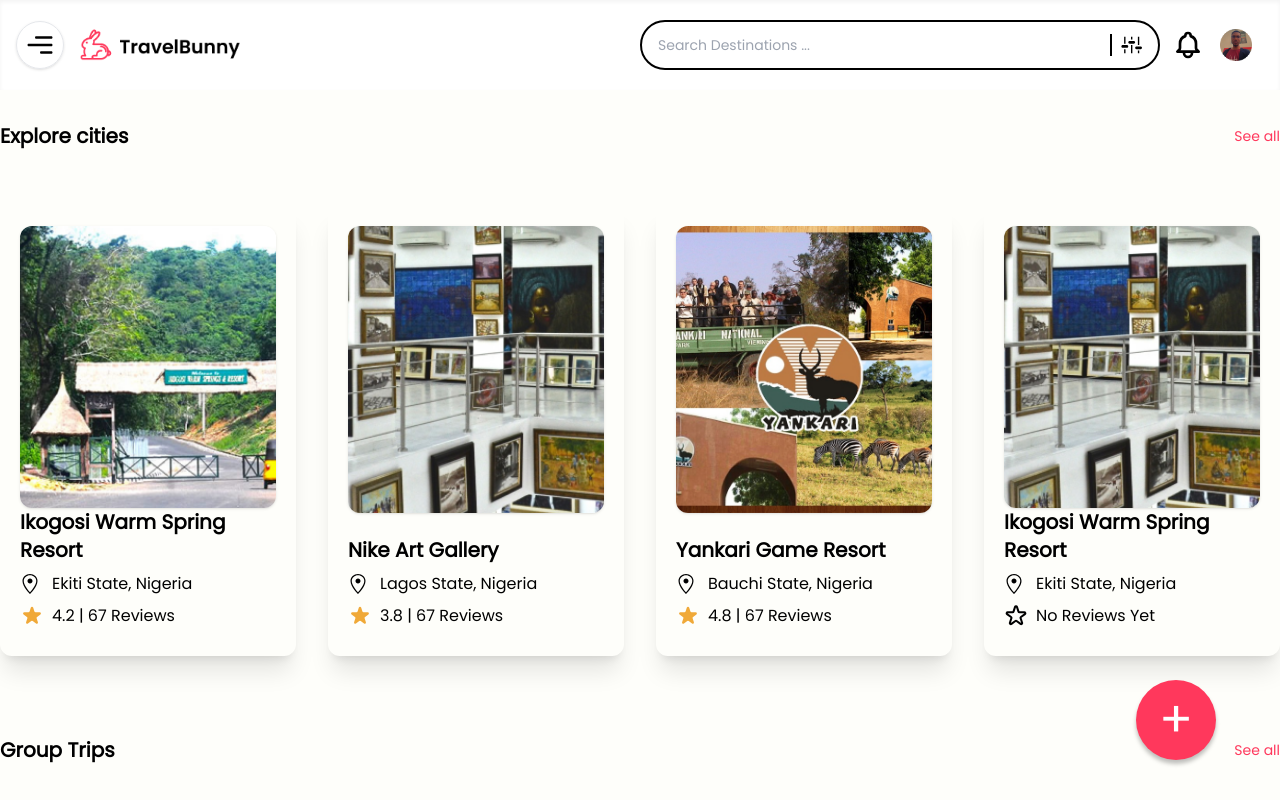
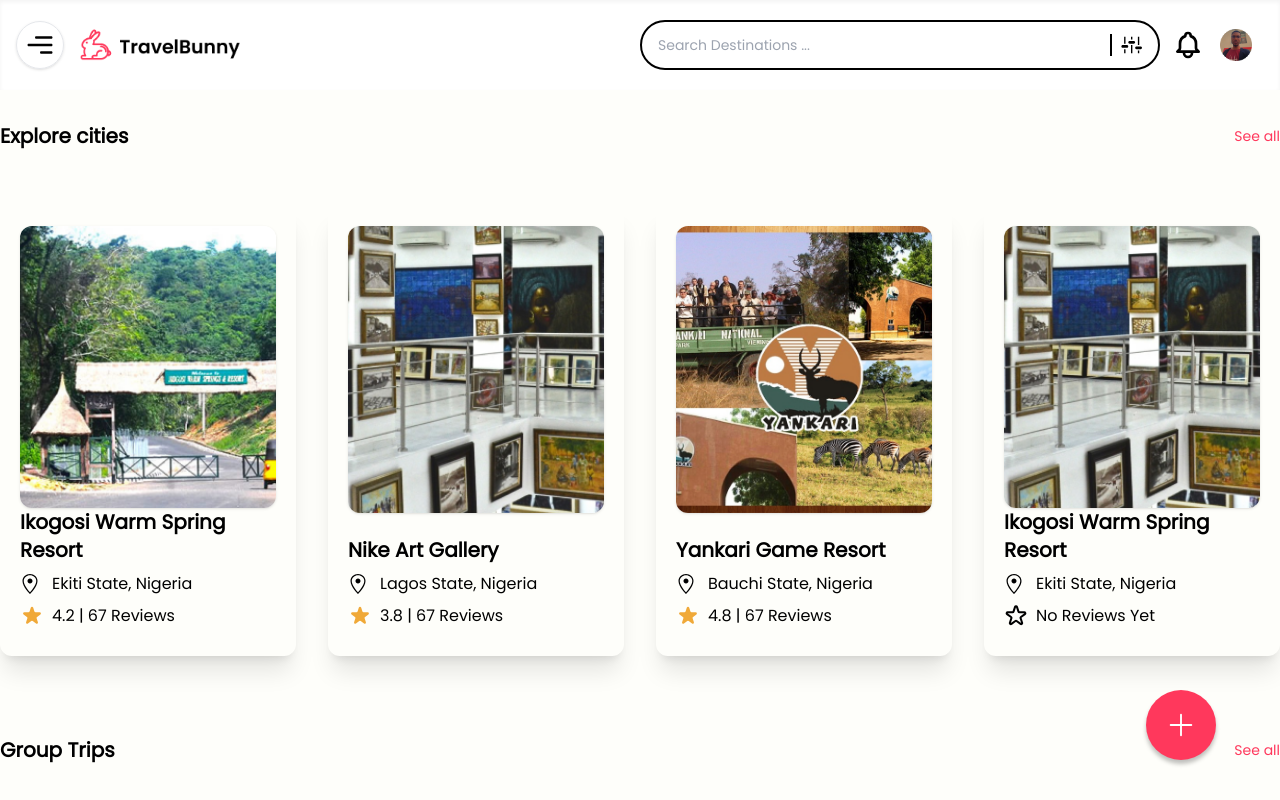
Before and after one commit to Mopharr/TravelBunny, a Next.js app: page /dashboard in a window 1280 px wide. Shown: the top 800 px of the page. Built offline with nearby package versions, Linux system fonts and the light colour scheme.

Commit message:
modal button

```diff
--- a/pages/dashboard.tsx
+++ b/pages/dashboard.tsx
@@ -4,6 +4,7 @@
 import { useState } from 'react';
 import Link from 'next/link';
 import dynamic from 'next/dynamic';
+import { BsPlusLg } from 'react-icons/bs';
 import PageHead from '../components/utils/PageHead';
 import NavBar from '../components/blocks/NavBar';
 import { cities, groupTrips } from '../components/utils/travelBunnyData';
@@ -97,7 +98,7 @@
           className={style.plus}
           onClick={() => setShowModal(!showModal)}
         >
-          <p>+</p>
+          <BsPlusLg />
         </div>
       </div>
       {showModal && <Modal open />}
--- a/styles/details.module.css
+++ b/styles/details.module.css
@@ -384,21 +384,15 @@
 /* Home page */
 
 .plus {
-  width: 80px;
-  height: 80px;
   border-radius: 50%;
   background: #ff385c;
   box-shadow: 0px 4px 4px rgba(0, 0, 0, 0.25);
-  display: flex;
-  align-items: center;
-  justify-content: center;
   position: fixed;
   right: 5%;
   bottom: 5%;
   cursor: pointer;
+  text-align: center;
+  color: #ffffff;
+  font-size: 30px;
+  padding: 20px;
 }
-
-.plus p {
-  font-size: 50px;
-  color: #fff;
-}
```
